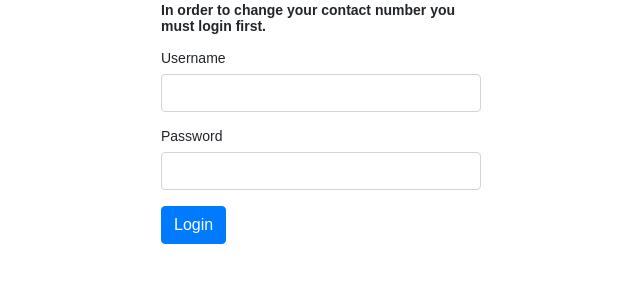
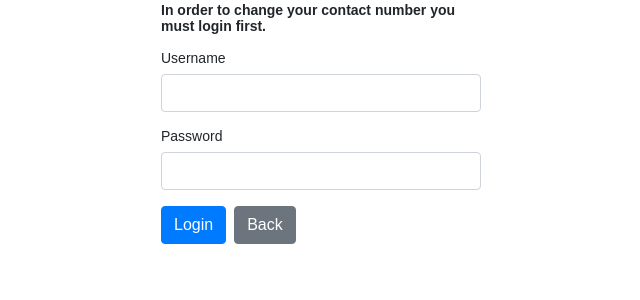
Before and after one commit to ercknard/MaysiloMeter, a PHP site: page /Regusers/Login/login.php in a window 1280 px wide. Shown: the part 249-549 px from the top of the page, without its empty margins (319-959 px from the left). Run offline with PHP 8.4, Linux system fonts and the light colour scheme; data that the repository does not hold is empty.

Commit message:
Update login.php

```diff
--- a/Regusers/Login/login.php
+++ b/Regusers/Login/login.php
@@ -127,7 +127,7 @@ if($_SERVER["REQUEST_METHOD"] == "POST"){
                 <span class="invalid-feedback"><?php echo $password_err; ?></span>
             </div>
             <div class="form-group">
-                <input type="submit" class="btn btn-primary" value="Login">
+                <input type="submit" class="btn btn-primary" value="Login"><a href="../register.php" class="btn btn-secondary ml-2">Back</a>
             </div>
         </form>
     </div>
```
